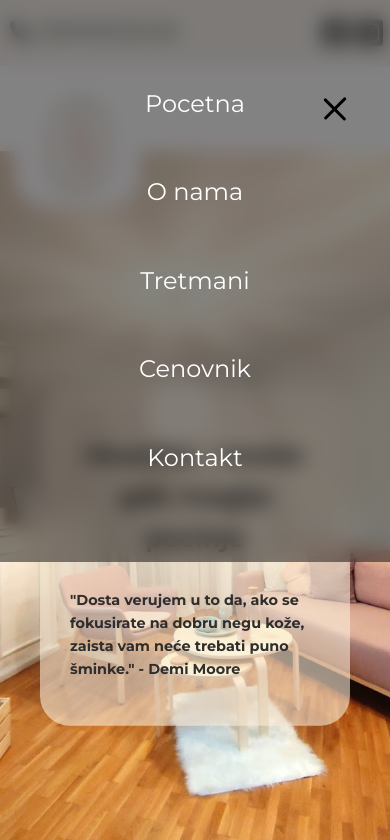
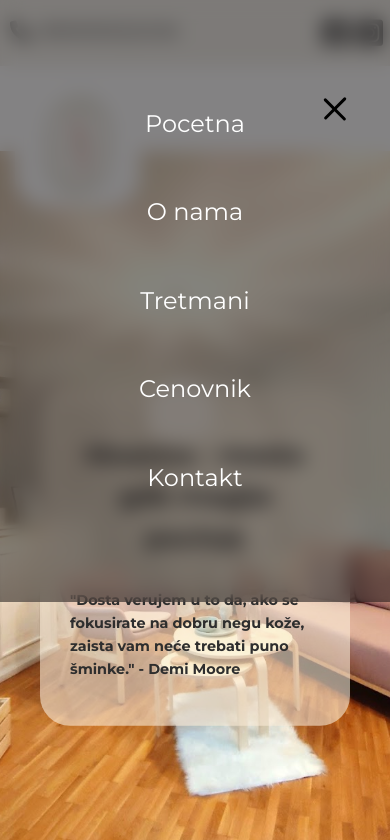
Before and after one commit to MilicaMicic1992/moanna, a plain HTML site: page index.html in a window 390 px wide. Both pictures are taken after a click on the element 335 px from the left and 108 px from the top of the page. Shown: the top 840 px of the page. Drawn offline with Linux system fonts and the light colour scheme.

Commit message:
Update mobile.css

```diff
--- a/mobile.css
+++ b/mobile.css
@@ -325,6 +325,9 @@ table{
     .cene{
         margin-bottom: 100px;
     }
+     ul{
+      margin: 20px;
+      }
     ::marker{
         color:  rgb(2, 1, 0) !important;
     }
```
